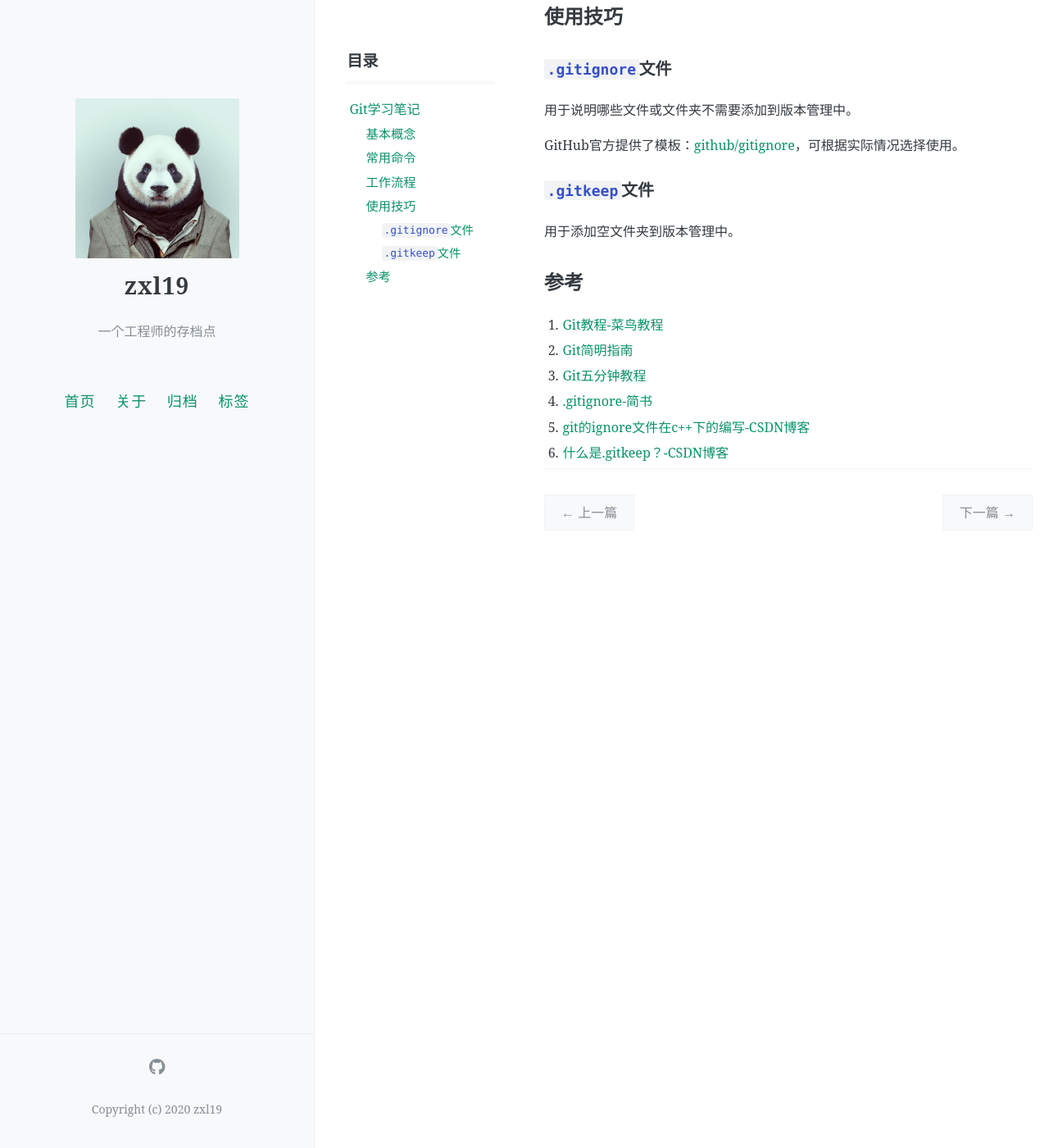
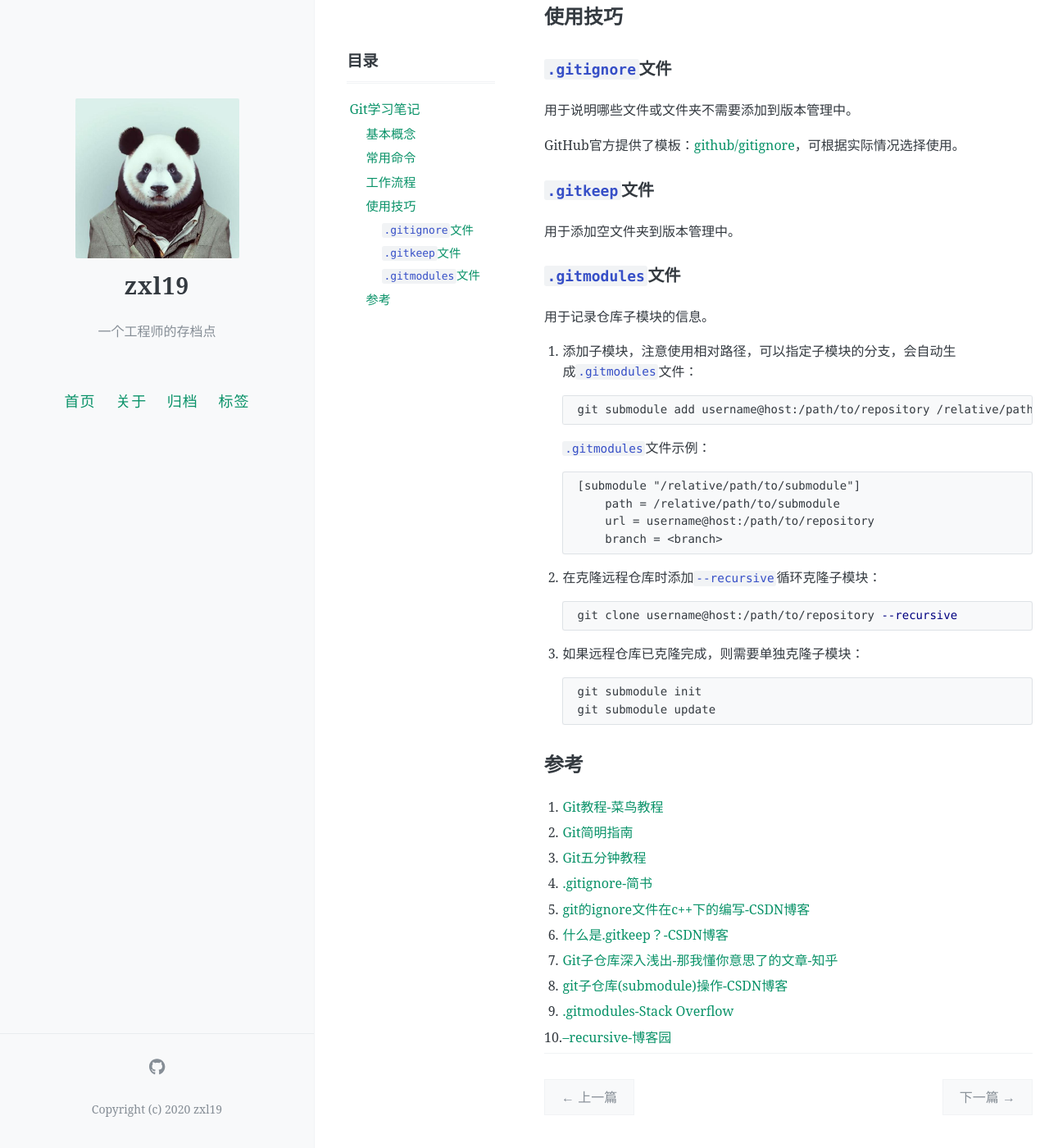
Before and after one commit to zxl19/zxl19.github.io, a Jekyll site: the page built from _posts/2021-08-14-git-note.md, in a window 1280 px wide and 1400 px high, scrolled down 3444 px. Shown: the whole window at 82% size. Built offline with Jekyll 4.4.1, drawn with Linux system fonts in a browser that asks for light colours; comment, search, counter and statistics services are not loaded; before the commit the page ends 4131 px from its top, so only the background shows below that.

Commit message:
Update 2021-08-14-git-note.md

````diff
--- a/_posts/2021-08-14-git-note.md
+++ b/_posts/2021-08-14-git-note.md
@@ -206,6 +206,38 @@ GitHub官方提供了模板：[github/gitignore](https://github.com/github/gitig
 
 用于添加空文件夹到版本管理中。
 
+### `.gitmodules`文件
+
+用于记录仓库子模块的信息。
+
+1. 添加子模块，注意使用相对路径，可以指定子模块的分支，会自动生成`.gitmodules`文件：
+
+    ```shell
+    git submodule add username@host:/path/to/repository /relative/path/to/submodule -b <branch>
+    ```
+
+    `.gitmodules`文件示例：
+
+    ```text
+    [submodule "/relative/path/to/submodule"]
+        path = /relative/path/to/submodule
+        url = username@host:/path/to/repository
+        branch = <branch>
+    ```
+
+2. 在克隆远程仓库时添加`--recursive`循环克隆子模块：
+
+    ```shell
+    git clone username@host:/path/to/repository --recursive
+    ```
+
+3. 如果远程仓库已克隆完成，则需要单独克隆子模块：
+
+    ```shell
+    git submodule init
+    git submodule update
+    ```
+
 ## 参考
 
 1. [Git教程-菜鸟教程](https://www.runoob.com/git/git-tutorial.html)
@@ -214,3 +246,7 @@ GitHub官方提供了模板：[github/gitignore](https://github.com/github/gitig
 4. [.gitignore-简书](https://www.jianshu.com/p/699ed86028c2)
 5. [git的ignore文件在c++下的编写-CSDN博客](https://blog.csdn.net/dong_beijing/article/details/79860967)
 6. [什么是.gitkeep？-CSDN博客](https://blog.csdn.net/qq_37164975/article/details/106131919)
+7. [Git子仓库深入浅出-那我懂你意思了的文章-知乎](https://zhuanlan.zhihu.com/p/100214931)
+8. [git子仓库(submodule)操作-CSDN博客](https://blog.csdn.net/whuzhang16/article/details/120182063)
+9. [.gitmodules-Stack Overflow](https://stackoverflow.com/questions/24777973/adding-git-submodules-automatically-gitmodules)
+10. [--recursive-博客园](https://www.cnblogs.com/love-zf/p/13192734.html)
````
